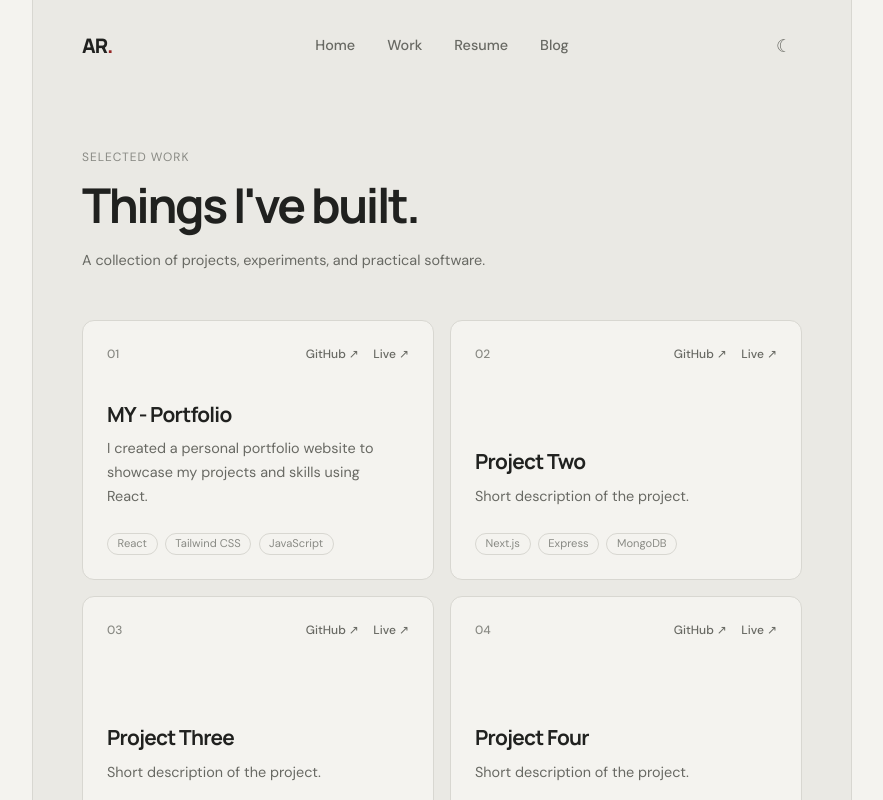
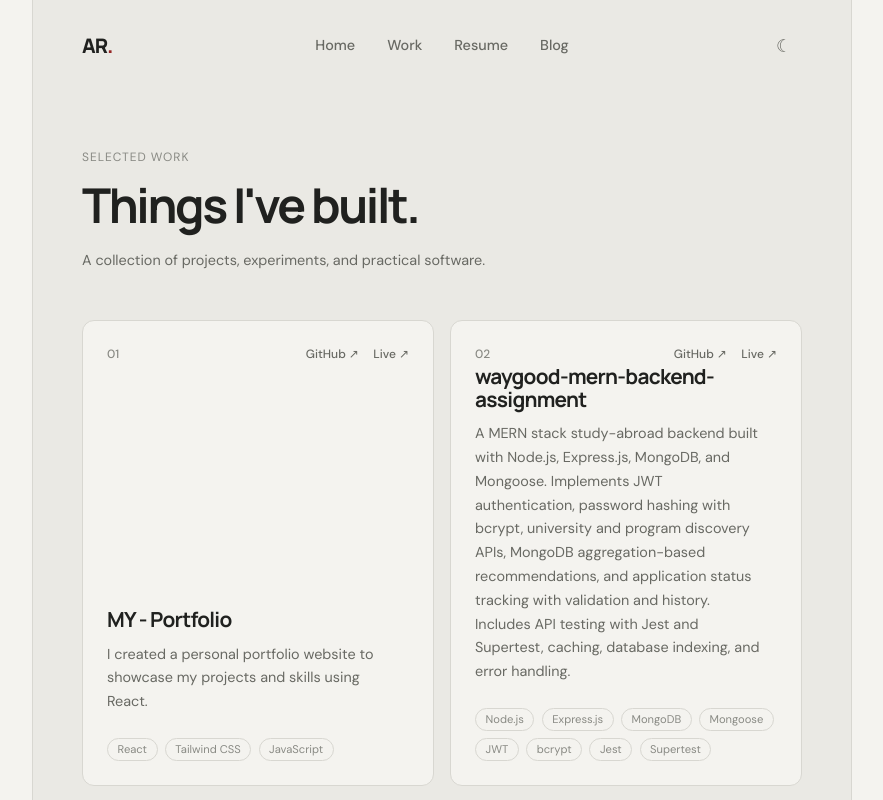
Before and after one commit to anurag-93/anurag-portfolio, a React (Vite) app in the folder frontend/: page /work in a window 1280 px wide. Shown: the top 800 px of the page, without its empty margins (198-1081 px from the left). Built offline with nearby package versions, Linux system fonts and the light colour scheme.

Commit message:
added google analytics tag ga4

```diff
--- a/frontend/index.html
+++ b/frontend/index.html
@@ -1,6 +1,15 @@
 <!doctype html>
 <html lang="en">
   <head>
+    <!-- Google tag (gtag.js) -->
+<script async src="https://www.googletagmanager.com/gtag/js?id=G-0EKM5VF0ZP"></script>
+<script>
+  window.dataLayer = window.dataLayer || [];
+  function gtag(){dataLayer.push(arguments);}
+  gtag('js', new Date());
+
+  gtag('config', 'G-0EKM5VF0ZP');
+</script>
     <meta charset="UTF-8" />
     <link rel="icon" type="image/png" href="/favicon.png" />
     <meta name="viewport" content="width=device-width, initial-scale=1.0" />
--- a/frontend/src/data/projects.js
+++ b/frontend/src/data/projects.js
@@ -9,10 +9,10 @@ export const projects = [
   },
   {
     id: 2,
-    title: "Project Two",
-    description: "Short description of the project.",
-    technologies: ["Next.js", "Express", "MongoDB"],
-    github: "#",
+    title: "waygood-mern-backend-assignment",
+    description: " A MERN stack study-abroad backend built with Node.js, Express.js, MongoDB, and Mongoose. Implements JWT authentication, password hashing with bcrypt, university and program discovery APIs, MongoDB aggregation-based recommendations, and application status tracking with validation and history. Includes API testing with Jest and Supertest, caching, database indexing, and error handling.",
+    technologies: ["Node.js", "Express.js", "MongoDB", "Mongoose", "JWT", "bcrypt", "Jest", "Supertest"],
+    github: "https://github.com/anurag-93/waygood-mern-backend-assignment",
     live: "#",
   },
   {
```
